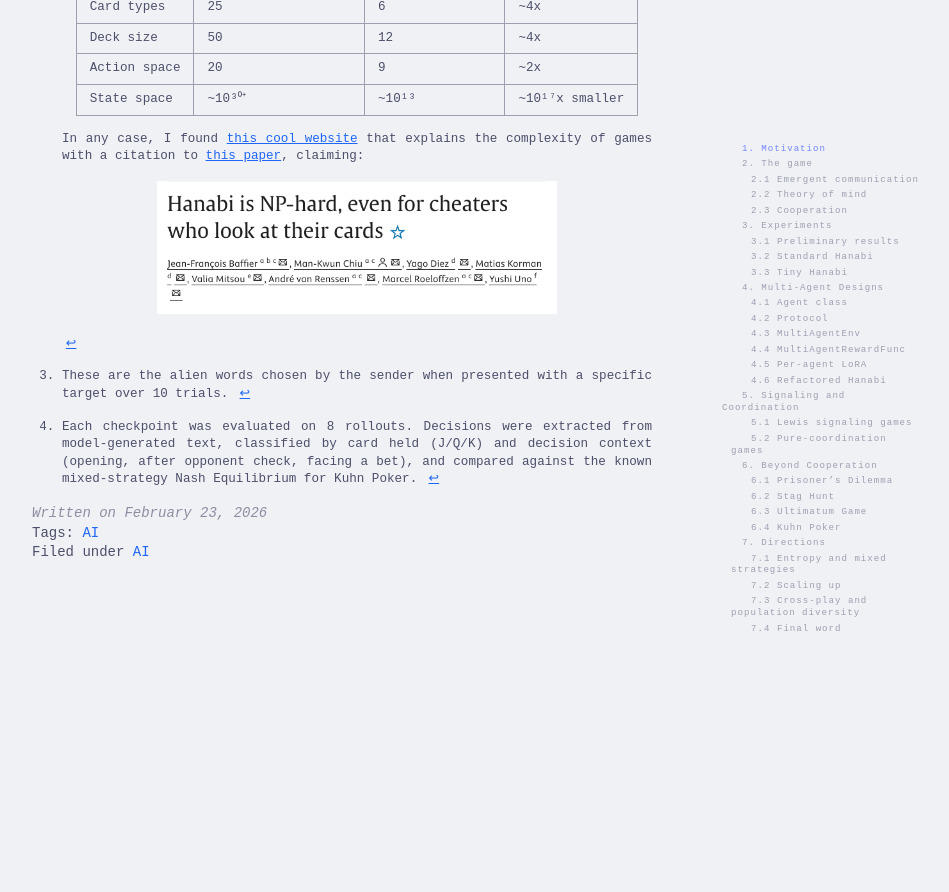
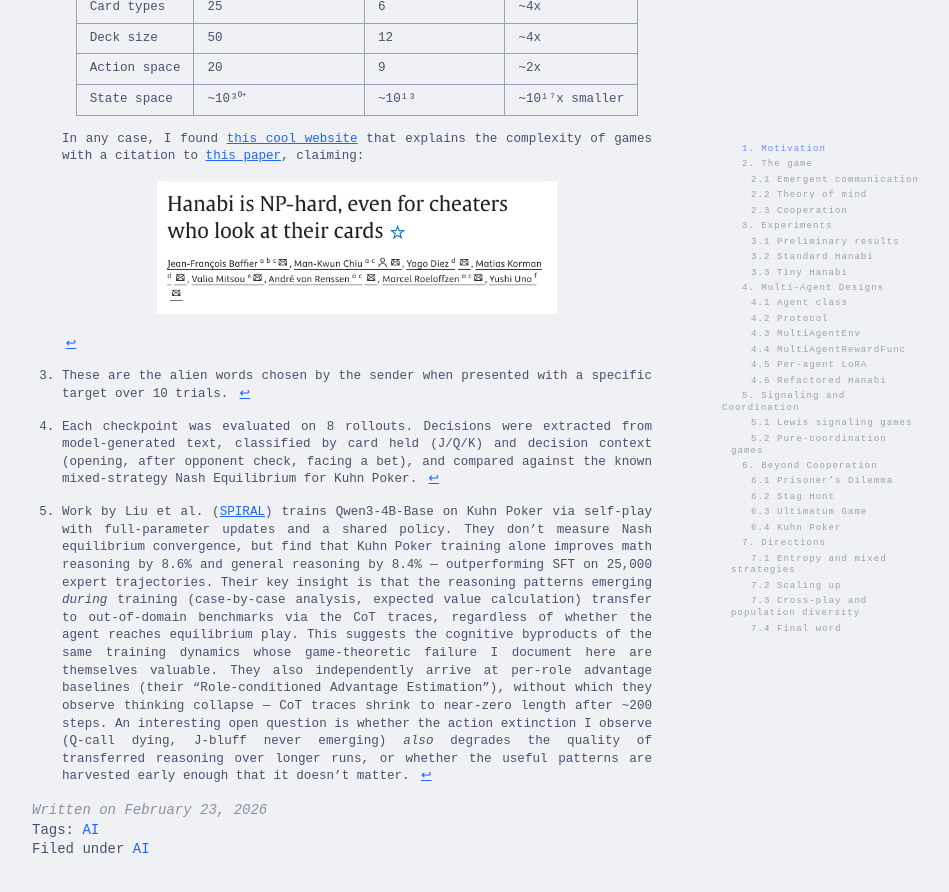
Before and after one commit to nph4rd/nph4rd.github.io, a Jekyll site: the page built from _posts/2026-02-23-hanabi.md, in a window 1280 px wide and 900 px high, scrolled down 29350 px. Shown: the top 892 px of the window, without its empty margins (298-1247 px from the left). Built offline with Jekyll 4.4.1, drawn with Linux system fonts in a browser that asks for light colours; formulas are drawn with MathJax 3; before the commit the page ends 29953 px from its top, so only the background shows below that; some of the changed lines change nothing that is shown; some of the changed text lies outside the part shown.

Commit message:
add spiral footnote and stag hunt todo

```diff
--- a/_posts/2026-02-23-hanabi.md
+++ b/_posts/2026-02-23-hanabi.md
@@ -649,7 +649,7 @@ The reward curves tell the same story: noisy, zero-sum, never converging to a st
 
 The root cause is a fundamental tension between GRPO and mixed-strategy equilibria. Once folding with Q yields slightly higher average reward than calling (which happens as soon as the call rate drops below 33%), the gradient pushes further toward folding, which reduces the call rate further, which makes folding even better. There's no restoring force. GRPO's positive-feedback loop is hostile to the stochastic play that NE requires.
 
-One thing that never emerged across any checkpoint was the Jack bluff. At NE, J should bluff-bet 33% of the time after the opponent checks; this makes King bets credible, since the opponent can't tell them apart. But the model always concluded "J is the weakest card, betting is risky," and the bluff never accumulated enough gradient signal to overcome this locally rational heuristic. Bluffing is _globally_ necessary but _locally_ costly, and GRPO can't bridge that gap.
+One thing that never emerged across any checkpoint was the Jack bluff. At NE, J should bluff-bet 33% of the time after the opponent checks; this makes King bets credible, since the opponent can't tell them apart. But the model always concluded "J is the weakest card, betting is risky," and the bluff never accumulated enough gradient signal to overcome this locally rational heuristic. Bluffing is _globally_ necessary but _locally_ costly, and GRPO can't bridge that gap[^5].
 
 ## Directions
 
@@ -693,3 +693,5 @@ I believe multi-agent training for LLMs is one of the more under-explored and hi
 [^3]: Concurrent to this work, [Ramesh et al.](https://arxiv.org/abs/2601.18077) also fine-tuned Qwen3-4B on Hanabi using GRPO/prime-rl -- their approach uses a pre-collected dataset of move-level value annotations from o3 rather than online self-play. They have a much more thorough benchmarking effort (17 models) and interesting results showing Hanabi RL training transfers to out-of-domain tasks.
 
 [^4]: Each checkpoint was evaluated on 8 rollouts. Decisions were extracted from model-generated text, classified by card held (J/Q/K) and decision context (opening, after opponent check, facing a bet), and compared against the known mixed-strategy Nash Equilibrium for Kuhn Poker.
+
+[^5]: Work by Liu et al. ([SPIRAL](https://arxiv.org/abs/2506.24119)) trains Qwen3-4B-Base on Kuhn Poker via self-play with full-parameter updates and a shared policy. They don't measure Nash equilibrium convergence, but find that Kuhn Poker training alone improves math reasoning by 8.6% and general reasoning by 8.4% — outperforming SFT on 25,000 expert trajectories. Their key insight is that the reasoning patterns emerging _during_ training (case-by-case analysis, expected value calculation) transfer to out-of-domain benchmarks via the CoT traces, regardless of whether the agent reaches equilibrium play. This suggests the cognitive byproducts of the same training dynamics whose game-theoretic failure I document here are themselves valuable. They also independently arrive at per-role advantage baselines (their "Role-conditioned Advantage Estimation"), without which they observe thinking collapse — CoT traces shrink to near-zero length after ~200 steps. An interesting open question is whether the action extinction I observe (Q-call dying, J-bluff never emerging) _also_ degrades the quality of transferred reasoning over longer runs, or whether the useful patterns are harvested early enough that it doesn't matter.
```
